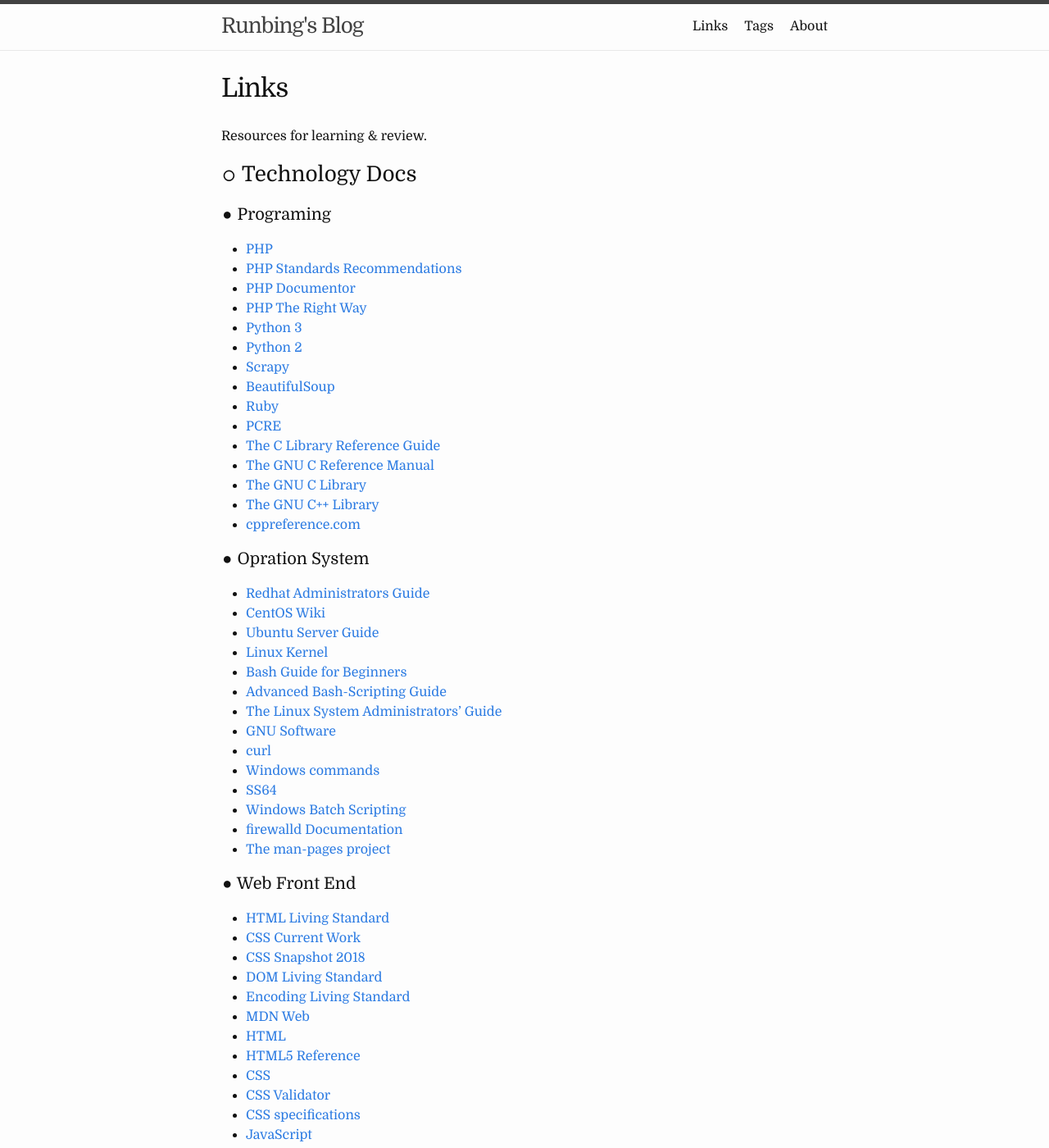
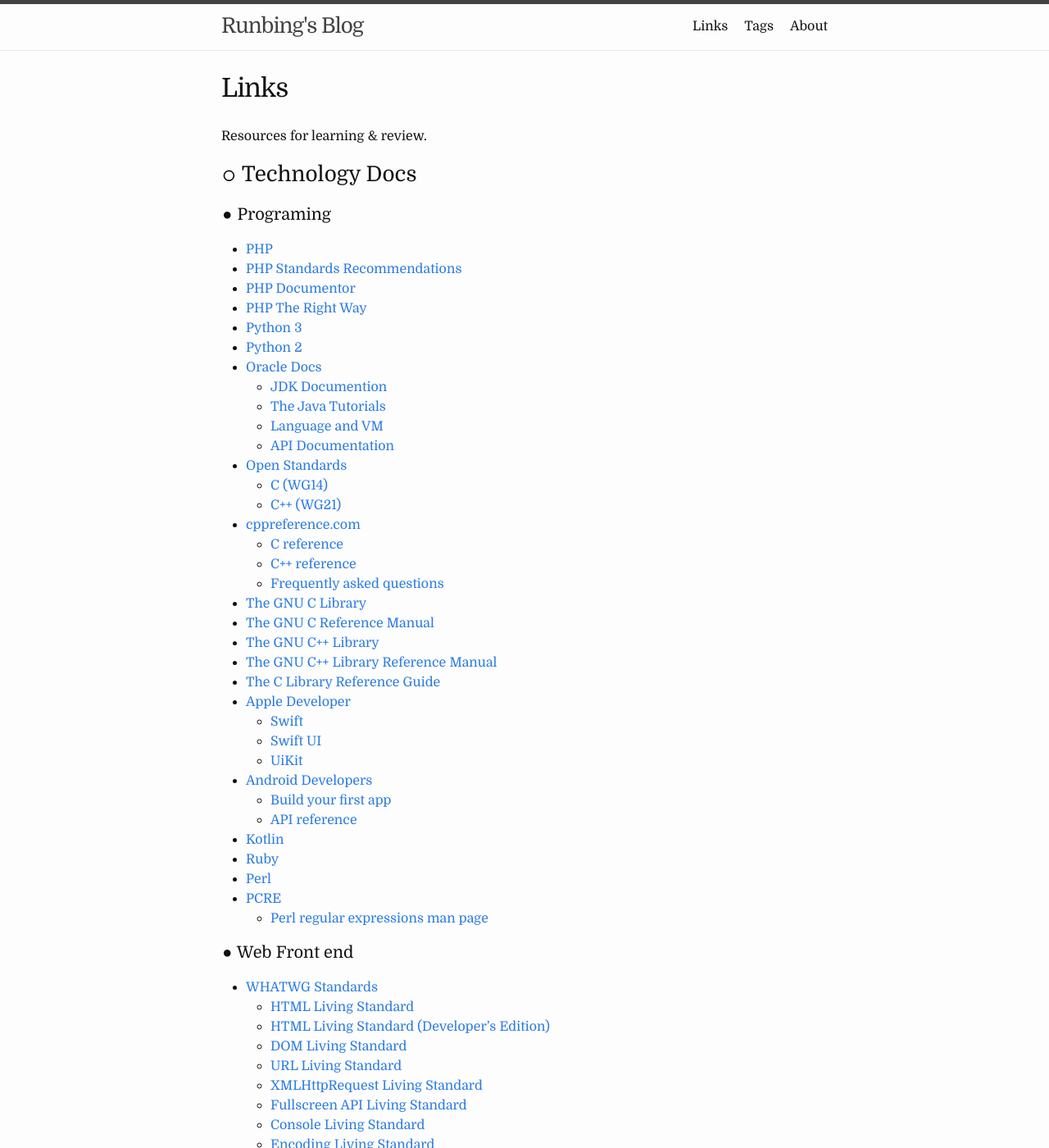
Before and after one commit to runbing/runbing.github.io, a Jekyll site: the page built from links.md, in a window 1280 px wide and 1400 px high. Shown: the whole window at 82% size. Built offline with Jekyll 4.4.1, drawn with Linux system fonts in a browser that asks for light colours; some of the changed text lies outside the part shown.

Commit message:
Runbing's Blog

```diff
--- a/links.md
+++ b/links.md
@@ -17,63 +17,112 @@
 * [PHP The Right Way](https://phptherightway.com)
 * [Python 3](https://docs.python.org/3/)
 * [Python 2](https://docs.python.org/2/)
+* [Oracle Docs](https://docs.oracle.com/)
+  * [JDK Documention](https://docs.oracle.com/javase/)
+  * [The Java Tutorials](https://docs.oracle.com/javase/tutorial/tutorialLearningPaths.html)
+  * [Language and VM](https://docs.oracle.com/javase/specs/index.html)
+  * [API Documentation](https://docs.oracle.com/en/java/javase/16/docs/api/overview-summary.html)
+* [Open Standards](http://www.open-std.org/)
+  * [C (WG14)](http://www.open-std.org/JTC1/SC22/WG14/)
+  * [C++ (WG21)](http://www.open-std.org/JTC1/SC22/WG21/)
+* [cppreference.com](https://en.cppreference.com/w/)
+  * [C reference](https://en.cppreference.com/w/c)
+  * [C++ reference](https://en.cppreference.com/w/cpp)
+  * [Frequently asked questions](https://en.cppreference.com/w/Cppreference:FAQ)
+* [The GNU C Library](https://www.gnu.org/software/libc/manual/)
+* [The GNU C Reference Manual](https://www.gnu.org/software/gnu-c-manual/)
+* [The GNU C++ Library](https://gcc.gnu.org/onlinedocs/libstdc++/)
+* [The GNU C++ Library Reference Manual](https://gcc.gnu.org/onlinedocs/libstdc++/latest-doxygen/index.html)
+* [The C Library Reference Guide](http://www.fortran-2000.com/ArnaudRecipes/Cstd/)
+* [Apple Developer](https://developer.apple.com/)
+  * [Swift](https://developer.apple.com/swift/resources/)
+  * [Swift UI](https://developer.apple.com/documentation/swiftui)
+  * [UiKit](https://developer.apple.com/documentation/uikit)
+* [Android Developers](https://developer.android.com/docs)
+  * [Build your first app](https://developer.android.com/training/basics/firstapp)
+  * [API reference](https://developer.android.com/reference)
+* [Kotlin](https://kotlinlang.org/docs/home.html)
+* [Ruby](http://ruby-doc.org/)
+* [Perl](https://www.perl.org/docs.html)
+* [PCRE](https://www.pcre.org/)
+  * [Perl regular expressions man page](http://perldoc.perl.org/perlre.html)
+
+#### ● Web Front end
+
+* [WHATWG Standards](https://spec.whatwg.org/)
+  * [HTML Living Standard](https://html.spec.whatwg.org/)
+  * [HTML Living Standard (Developer's Edition)](https://html.spec.whatwg.org/dev/)
+  * [DOM Living Standard](https://dom.spec.whatwg.org/)
+  * [URL Living Standard](https://url.spec.whatwg.org/)
+  * [XMLHttpRequest Living Standard](https://xhr.spec.whatwg.org/)
+  * [Fullscreen API Living Standard](https://fullscreen.spec.whatwg.org/)
+  * [Console Living Standard](https://console.spec.whatwg.org/)
+  * [Encoding Living Standard](https://encoding.spec.whatwg.org/)
+  * [MIME Sniffing Living Standard](https://mimesniff.spec.whatwg.org/)
+* [W3C Standards](https://www.w3.org/standards/)
+  * [CSS specifications](https://www.w3.org/Style/CSS/specs.en.html)
+  * [CSS Current Work](https://www.w3.org/Style/CSS/current-work)
+    * [Latest stable CSS](https://www.w3.org/TR/CSS/)
+  * [WebDriver](https://www.w3.org/TR/webdriver/)
+  * [CSS Validator](https://jigsaw.w3.org/css-validator/)
+  * [JavaScript Best Practices](https://www.w3.org/wiki/JavaScript_best_practices)
+  * [HTML Specifications](https://www.w3.org/community/webed/wiki/HTML/Specifications)
+* [ecma Standards](https://www.ecma-international.org/publications-and-standards/standards/)
+  * [ECMAScript](https://www.ecma-international.org/technical-committees/tc39/)
+    * [ECMAScript (ECMA-262)](https://www.ecma-international.org/publications-and-standards/standards/ecma-262/)
+    * [Json (ECMA-404)](https://www.ecma-international.org/publications-and-standards/standards/ecma-404/)
+* [MDN Web Docs](https://developer.mozilla.org/en-US/)
+  * [HTML](https://developer.mozilla.org/en-US/docs/Web/HTML)
+  * [CSS](https://developer.mozilla.org/en-US/docs/Web/CSS/Reference)
+  * [JavaScript](https://developer.mozilla.org/en-US/docs/Web/JavaScript)
+  * [Web APIs](https://developer.mozilla.org/en-US/docs/Web/API)
+    * [DOM](https://developer.mozilla.org/en-US/docs/Web/API/Document_Object_Model)
+  * [Ajax](https://developer.mozilla.org/en-US/docs/Web/Guide/AJAX)
+  * [SVG](https://developer.mozilla.org/en-US/docs/Web/SVG)
+  * [MathML](https://developer.mozilla.org/en-US/docs/Web/MathML)
+* [Markdown](https://daringfireball.net/projects/markdown/)
+* [CommonMark](https://spec.commonmark.org/)
+* [GitHub Flavored Markdown Spec](https://github.github.com/gfm/)
+
+#### ● Web Back end
+
+* [HTTP Documentation](http://httpwg.org/specs/)
+  * [HTTP Semantics and Content (RFC7231)](https://httpwg.org/specs/rfc7231.html)
+  * [HTTP/1.1 (RFC7230)](https://httpwg.org/specs/rfc7230.html)
+  * [HTTP/2 (RFC7540)](https://httpwg.org/specs/rfc7540.html)
+* [HTTP (MDN)](https://developer.mozilla.org/en-US/docs/Web/HTTP)
+* [Nginx](https://nginx.org/en/docs/)
+* [Node.js](https://nodejs.org/api/)
+
+#### ● Web Front-end Framwork
+
+* [jQeury API](https://api.jquery.com/)
+* [Angular](https://angular.io/docs/)
+* [React](https://reactjs.org/docs/)
+* [Bootstrap](https://getbootstrap.com/docs/)
+* [PureCSS](https://purecss.io/)
+* [Material Design](https://material.io/)
+* [Semantic UI](https://semantic-ui.com/introduction/getting-started.html)
+* [UIkit](https://getuikit.com/docs/introduction)
+* [Liquid](https://shopify.github.io/liquid/tags/iteration/)
+* [CKEditor](https://ckeditor.com/docs/)
+* [Quill](https://quilljs.com/docs/)
+* [Mustache](https://github.com/bobthecow/mustache.php/wiki/Home)
+* [Twig](https://twig.symfony.com/doc)
+
+#### ● Web Back-end Framwork
+
+* [Symfony](https://symfony.com/doc/)
+  * [The HttpFoundation Component](https://symfony.com/doc/current/components/http_foundation.html)
+  * [The Routing Component](https://symfony.com/doc/4.3/components/routing.html)
+  * [Routing Component (Github)](https://github.com/symfony/routing)
+* [PHPUnit](https://phpunit.readthedocs.io/)
+* [Laravel](https://laravel.com/docs/master)
+* [Flask](http://flask.pocoo.org/docs/)
+* [Django](https://docs.djangoproject.com/)
+* [Wordpress](https://codex.wordpress.org/)
 * [Scrapy](https://docs.scrapy.org)
 * [BeautifulSoup](https://www.crummy.com/software/BeautifulSoup/bs4/doc/)
-* [Ruby](http://ruby-doc.org/)
-* [PCRE](https://www.pcre.org/)
-* [The C Library Reference Guide](http://www.fortran-2000.com/ArnaudRecipes/Cstd/)
-* [The GNU C Reference Manual](https://www.gnu.org/software/gnu-c-manual/)
-* [The GNU C Library](https://www.gnu.org/software/libc/manual/)
-* [The GNU C++ Library](https://gcc.gnu.org/onlinedocs/libstdc++/manual/)
-* [cppreference.com](https://en.cppreference.com/w/)
-
-#### ● Opration System
-
-* [Redhat Administrators Guide](https://access.redhat.com/documentation/en-us/red_hat_enterprise_linux/7/html/system_administrators_guide/)
-* [CentOS Wiki](https://wiki.centos.org/)
-* [Ubuntu Server Guide](https://help.ubuntu.com/lts/serverguide/index.html.en)
-* [Linux Kernel](https://www.kernel.org/doc/html/latest/)
-* [Bash Guide for Beginners](http://tldp.org/LDP/Bash-Beginners-Guide/html/index.html)
-* [Advanced Bash-Scripting Guide](http://tldp.org/LDP/abs/html/index.html)
-* [The Linux System Administrators' Guide](http://tldp.org/LDP/sag/html/index.html)
-* [GNU Software](https://www.gnu.org/software/software.en.html)
-* [curl](https://curl.haxx.se/)
-* [Windows commands](https://docs.microsoft.com/en-us/windows-server/administration/windows-commands/windows-commands)
-* [SS64](https://ss64.com/)
-* [Windows Batch Scripting](https://en.wikibooks.org/wiki/Windows_Batch_Scripting)
-* [firewalld Documentation](https://firewalld.org/documentation/)
-* [The man-pages project](https://www.kernel.org/doc/man-pages/)
-
-#### ● Web Front End
-
-* [HTML Living Standard](https://html.spec.whatwg.org/)
-* [CSS Current Work](https://www.w3.org/Style/CSS/current-work)
-* [CSS Snapshot 2018](https://www.w3.org/TR/css-2018)
-* [DOM Living Standard](https://dom.spec.whatwg.org/)
-* [Encoding Living Standard](https://encoding.spec.whatwg.org/)
-* [MDN Web](https://developer.mozilla.org/en-US/)
-* [HTML](https://developer.mozilla.org/en-US/docs/Web/HTML)
-* [HTML5 Reference](https://dev.w3.org/html5/html-author/)
-* [CSS](https://developer.mozilla.org/en-US/docs/Web/CSS/Reference)
-* [CSS Validator](https://jigsaw.w3.org/css-validator/)
-* [CSS specifications](https://www.w3.org/Style/CSS/specs.en.html)
-* [JavaScript](https://developer.mozilla.org/en-US/docs/Web/JavaScript)
-* [JavaScript Best Practices](https://www.w3.org/wiki/JavaScript_best_practices)
-* [DOM](https://developer.mozilla.org/en-US/docs/Web/API/Document_Object_Model)
-* [Web APIs](https://developer.mozilla.org/en-US/docs/Web/API)
-* [Ajax](https://developer.mozilla.org/en-US/docs/Web/Guide/AJAX)
-* [Standard ECMA-262](https://www.ecma-international.org/publications/standards/Ecma-262.htm)
-* [SVG](https://developer.mozilla.org/en-US/docs/Web/SVG)
-* [MathML](https://developer.mozilla.org/en-US/docs/Web/MathML)
-* [Markdown](https://daringfireball.net/projects/markdown/)
-* [Quill](https://quilljs.com/docs/)
-
-#### ● Web Back End
-
-* [HTTP](https://developer.mozilla.org/en-US/docs/Web/HTTP)
-* [HTTP Documentation](http://httpwg.org/specs/)
-* [Nginx](https://nginx.org/en/docs/)
-* [Node.js API](https://nodejs.org/api/)
 
 #### ● Database
 
@@ -81,59 +130,85 @@
 * [Redis](https://redis.io/documentation)
 * [SQLite](https://sqlite.org/docs.html)
 * [MongoDB](https://docs.mongodb.com/manual/)
+
+#### ● Database ORM
+
+* [Doctrine](https://www.doctrine-project.org/index.html)
+  * [Database Abstraction Layer (DBAL)](https://www.doctrine-project.org/projects/dbal.html)
+  * [Object Relational Mapper (ORM)](https://www.doctrine-project.org/projects/orm.html)
+  * [Inflector](https://www.doctrine-project.org/projects/inflector.html)
+* [SQLAlchemy](https://www.sqlalchemy.org/library.html)
 * [peewee](http://docs.peewee-orm.com/en/latest/)
 
-#### ● Framwork
+#### ● Opration System
 
-* [Laravel](https://laravel.com/docs/master)
-* [Wordpress](https://codex.wordpress.org/)
-* [Awesome PHP](https://github.com/ziadoz/awesome-php)
-* [Flask](http://flask.pocoo.org/docs/)
-* [Django](https://docs.djangoproject.com/)
-* [jQeury API](https://api.jquery.com/)
-* [Angular](https://docs.angularjs.org/tutorial/)
-* [React](https://reactjs.org/docs/)
-* [Bootstrap](https://getbootstrap.com/docs/)
-* [PureCSS](https://purecss.io/)
-* [Semantic UI](https://semantic-ui.com/introduction/getting-started.html)
-* [Semantic UI](https://semantic-ui.com/introduction/getting-started.html)
-* [CKEditor](https://ckeditor.com/docs/)
-* [Jekyll](https://jekyllrb.com/docs/)
-* [Liquid](https://shopify.github.io/liquid/tags/iteration/)
+* [Linux Kernel](https://www.kernel.org/doc/)
+  * [The man-pages project](https://www.kernel.org/doc/man-pages/)
+* [Fedora Docs](https://docs.fedoraproject.org/en-US)
+* [Redhat Administrators Guide](https://access.redhat.com/documentation/en-us/red_hat_enterprise_linux/7/html/system_administrators_guide/)
+* [CentOS Documentation](https://docs.centos.org/en-US/docs/)
+* [CentOS Wiki](https://wiki.centos.org/)
+* [Ubuntu Server Guide](https://help.ubuntu.com/lts/serverguide/index.html.en)
+* [FreeBSD](https://www.freebsd.org/docs/books/)
+  * [FreeBSD Handbook](https://docs.freebsd.org/en/books/handbook/)
+  * [FreeBSD Developers' Handbook](https://docs.freebsd.org/en/books/developers-handbook/)
+  * [FreeBSD Porter's Handbook](https://docs.freebsd.org/en/books/porters-handbook/)
+  * [FreeBSD Architecture Handbook](https://docs.freebsd.org/en/books/arch-handbook/)
+* [openSUSE](https://doc.opensuse.org/)
+  * [Startup Guide](https://doc.opensuse.org/documentation/leap/startup/html/book-opensuse-startup/index.html)
+  * [Reference Guide](https://doc.opensuse.org/documentation/leap/reference/html/book-opensuse-reference/index.html)
+* [Gentoo](https://wiki.gentoo.org/wiki/Main_Page)
+  * [Handbook](https://wiki.gentoo.org/wiki/Handbook:Main_Page)
+* [The Linux Development Project](http://tldp.org/)
+  * [Bash Guide for Beginners](http://tldp.org/LDP/Bash-Beginners-Guide/html/index.html)
+  * [Advanced Bash-Scripting Guide](http://tldp.org/LDP/abs/html/index.html)
+  * [The Linux System Administrators' Guide](http://tldp.org/LDP/sag/html/index.html)
+* [DistroWatch.com](https://distrowatch.com/)
+  * [Major Distributions](https://distrowatch.com/dwres.php?resource=major)
+  * [Visual family tree of Linux distributions](https://distrowatch.com/dwres.php?resource=family-tree)
+* [GNU Manuals Online](https://www.gnu.org/manual/manual.html)
+* [GNU Software](https://www.gnu.org/software/software.en.html)
+  * [GNU sed](https://www.gnu.org/software/sed/)
+  * [GNU Grep](https://www.gnu.org/software/grep/)
+  * [Gawk](https://www.gnu.org/software/gawk/)
+* [GCC online documentation](https://gcc.gnu.org/onlinedocs/)
+* [Windows Commands](https://docs.microsoft.com/en-us/windows-server/administration/windows-commands/windows-commands)
+* [SS64](https://ss64.com/)
+* [Windows Batch Scripting](https://en.wikibooks.org/wiki/Windows_Batch_Scripting)
+* [firewalld](https://firewalld.org/documentation/)
+* [curl](https://curl.haxx.se/)
+* [Vim help](https://vimhelp.org/)
 
 #### ● Tools
 
+* [Google Developers](https://developers.google.com)
+  * [Web](https://developers.google.com/web)
+  * [Chrome Developers](https://developer.chrome.com/)
+* [Jekyll](https://jekyllrb.com/docs/)
 * [webpack](https://webpack.js.org/guides/)
 * [Sass](http://sass-lang.com/documentation/)
 * [Composer](https://getcomposer.org/doc/)
 * [Git](https://git-scm.com/docs)
+* [Selenium](https://www.selenium.dev/documentation)
+* [assiinema](https://asciinema.org/)
+* [icoutils](https://www.nongnu.org/icoutils/)
+* [Tesseract](https://github.com/tesseract-ocr/tessdoc)
+* [Jenkins](https://www.jenkins.io/doc/)
+
+### ● Services
+
 * [GitHub](https://guides.github.com/)
+* [crontab.guru](https://crontab.guru)
+* [BASE64 IMAGE](https://www.base64-image.de/)
+* [Image to data-URI converter](https://websemantics.uk/tools/image-to-data-uri-converter/)
 
 #### ● Others
 
 * [Elastic](https://www.elastic.co/guide/)
 
-### ○ Design Resources
-
-* [Material Design](https://material.io/)
-
-### ○ Common Tools
-
-* [crontab.guru](https://crontab.guru)
-* [BASE64 IMAGE](https://www.base64-image.de/)
-* [Image to data-URI converter](https://websemantics.uk/tools/image-to-data-uri-converter/)
-* [assiinema](https://asciinema.org/)
-* [Firefox Send](https://send.firefox.com/)
-* [icoutils](https://www.nongnu.org/icoutils/)
-* [Vim help](https://vimhelp.org/)
-
-### ○ Artists Sites
-
-* [Andrew Tischler Artist](http://www.andrewtischler.com/)
-
 ### ○ Usefully Resources
 
-* [Google Developers (Web)](https://developers.google.com/web)
+* [Awesome PHP](https://github.com/ziadoz/awesome-php)
 * [HTML Arrows](https://www.toptal.com/designers/htmlarrows/)
 * [Graphemica](https://graphemica.com/)
 * [Unicode 12.1 Character Code Charts](http://www.unicode.org/charts)
```
